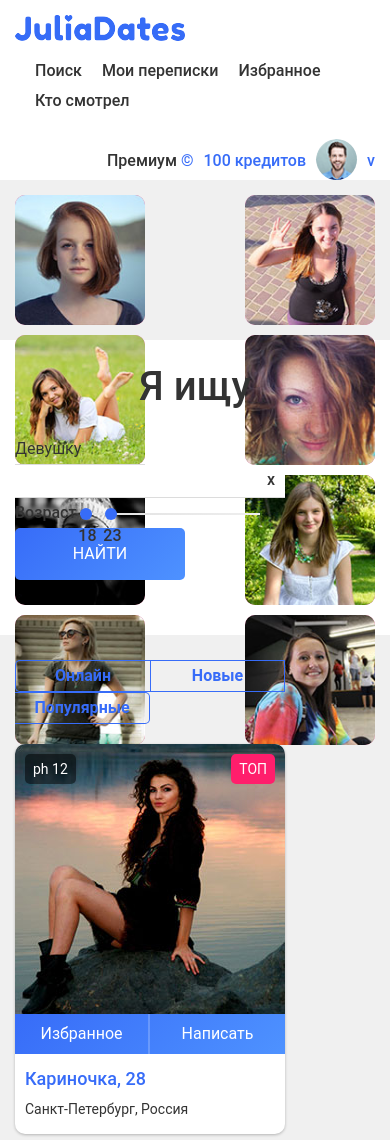
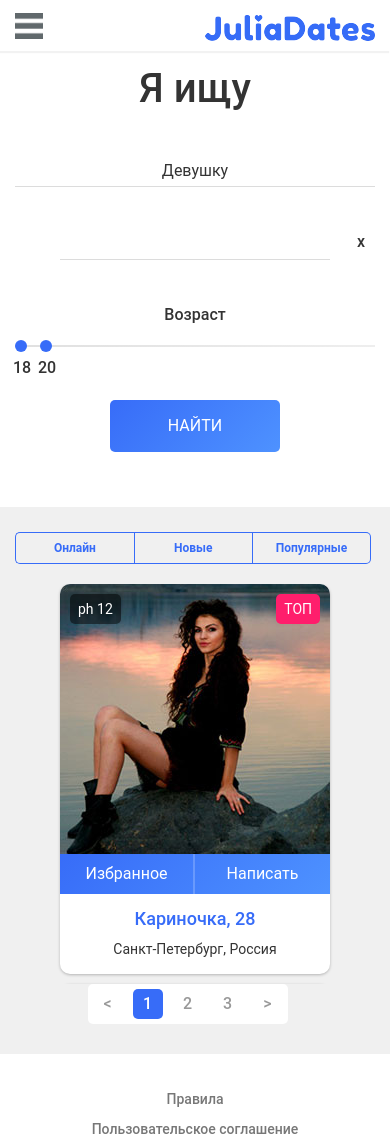
Before and after one commit to JelayDark/genesis-task, a website: page index3.html in a window 390 px wide. Shown: the top 1140 px of the page. Drawn offline with nearby package versions, Linux system fonts and the light colour scheme.

Commit message:
done media 480 without menu & girlsin search

```diff
--- a/gulpfile.js
+++ b/gulpfile.js
@@ -10,7 +10,7 @@ const concat = require('gulp-concat');
 
 
 gulp.task('build-sass', () => {
-    return gulp.src('./styles/sass/newmain.scss')
+    return gulp.src('./styles/sass/media320.scss')
             .pipe(sass().on('error', sass.logError))
             .pipe(cleanCSS())
             .pipe(rename({suffix: '.min'}))
@@ -18,7 +18,7 @@ gulp.task('build-sass', () => {
 });
 
 gulp.task('sass:watch', () => {
-    gulp.watch('./styles/**/*.scss', ['build-sass']);
+    gulp.watch('./styles/sass/*.scss', ['build-sass']);
 });
 
 gulp.task('babel', () => {
--- a/index3.html
+++ b/index3.html
@@ -6,6 +6,7 @@
     <meta http-equiv="X-UA-Compatible" content="ie=edge">
     <link rel="stylesheet" href="https://maxcdn.bootstrapcdn.com/bootstrap/4.0.0-beta/css/bootstrap.min.css" integrity="sha384-/Y6pD6FV/Vv2HJnA6t+vslU6fwYXjCFtcEpHbNJ0lyAFsXTsjBbfaDjzALeQsN6M" crossorigin="anonymous">
     <link rel="stylesheet" href="styles/dist/newmain.min.css">
+    <link rel="stylesheet" href="styles/dist/media320.min.css">
     <!--<script src="js/range-styling.js" async></script>-->
     <script src="js/dist/script.js" async></script>
     <title>Eugeniy Tulyakov | TestTask | Genesis</title>
@@ -14,8 +15,10 @@
     <header>
         <div class="container">
             <div class="row">
-                <div class="logo col-lg-2">
-
+                <div class="col-lg-2 col-sm-12 logo-wrapper">
+                    <div class="min-menu"></div>
+                    <a href="#"><div class="logo"></div></a>
+                    <!--<div class="min-profile"></div>-->
                 </div>
                 <nav class="col-lg-6" id="top-menu">
                     <ul class="menu-system">
@@ -137,7 +140,7 @@
                                         <input type="range" id="year-min">
                                         <input type="range" id="year-max">
                                         <div class="wrapper-range">
-                                            <span>Возраст</span>
+                                            <span class="range-span">Возраст</span>
                                             <div class="range" id="range">
                                                 <div class="thumb" id="thumb-min"><span class="years"></span></div>
                                                 <div class="thumb" id="thumb-max"><span class="years"></span></div>
@@ -163,7 +166,7 @@
         <section class="section-gray">
             <div class="container">
                 <div class="row">
-                    <div class="col-lg-5">
+                    <div class="col-lg-5 col-sm-12">
                         <ul class="menu-switcher">
                             <li class="menu-item"><a href="#">Онлайн</a></li>
                             <li class="menu-item"><a href="#">Новые</a></li>
--- a/styles/sass/media320.scss
+++ b/styles/sass/media320.scss
@@ -0,0 +1,160 @@
+@media(max-width: 479px) {
+
+    // body {
+    //     font-size: 12px;
+    // }
+
+    .logo-wrapper {
+        text-align: center;
+        background: rgba(256,256,256,.8);
+        box-shadow: -1px 2px 1px rgba(0,0,0,0.05);
+        z-index: 99999;
+        position: fixed;
+
+        .min-menu {
+            cursor: pointer;
+            position: absolute;
+            top:50%;
+            margin-top: -13px;
+            display: block;
+            float: left;
+            width: 28px;
+            height: 26px;
+            background: url(../../images/menu-icon.png) 0 0 no-repeat;
+            background-size: cover;
+            // margin-top: 5px;
+        }
+
+        a {
+            display: inline-block;
+            padding: 0;
+            float: right;
+            margin-right: 15px;
+        }
+
+        .logo {
+            display: inline-block;
+            margin-left: 0;
+        }
+
+        .min-profile {
+            position: absolute;
+            right: 15px;
+            top: 50%;
+            margin-top: -18px;
+            display: none;
+            // float: right;
+            width: 35px;
+            height: 35px;
+            background: url(../../images/profile.png) 0 0 no-repeat;
+            background-size: cover;
+            // margin-top: 5px;
+            border-radius: 50%;
+        }
+    }
+
+    .menu-system {
+        display: none;
+    }
+
+    .menu-user {
+        display: none;
+    }
+
+    .top-girls {
+        display: none;
+    }
+
+    h1 {
+        margin-top: 40px;
+    }
+
+    .form-search {
+        .search-item {
+            width: 100%;
+            text-align: center;
+            .wrapper {
+                &-select, &-city, &-range {
+                    width: 100%;
+                    margin: 20px auto;
+                }
+            }
+            #select-display, .dropdown-select, .select-item {
+                width: 100%!important;
+            }
+
+            .wrapper-range {
+                .range-span {
+                    display: block;
+                    text-align: center;
+                }
+                #range {
+                    width:100%;
+                }
+            }
+
+            .button-search {
+                // display: inline-block;
+                margin-top: 20px ;
+            }
+        }
+    }
+
+    .menu-switcher {
+        .menu-item {
+            width: 33%;
+            a {
+                font-size: 12px;
+                width: 100%!important;
+            }
+        }
+    }
+
+    .list-result {
+        max-height: 400px;
+        overflow-y: hidden;
+        text-align: center!important;
+        .res-item {
+            width: 100%;
+            max-width: 270px;
+            .photo {
+                width: 100%!important;
+                height: auto;
+            }
+        }
+    }
+
+    footer {
+        padding-bottom: 0;
+        .menu-bottom {
+            .menu-item {
+                width: 100%;
+                text-align: center;
+            }
+        }
+
+        .copyright {
+            text-align: center;
+            p {
+                display: inline-block;
+                max-width: 60px;
+                overflow: hidden;
+                max-height: 20px;
+                // p:last-child {
+                //     display: none;
+                // }
+            }
+
+        }
+
+    }
+
+
+    .responsibility {
+        display: none;
+    }
+
+
+
+
+}
--- a/styles/sass/newmain.scss
+++ b/styles/sass/newmain.scss
@@ -333,6 +333,8 @@ main {
                 }
             }
         }
+
+        @extend .clearfix;
     }
 
     .list-result {
```
Also changed, not shown: images/menu-icon.png (added), styles/dist/media320.min.css (added).
